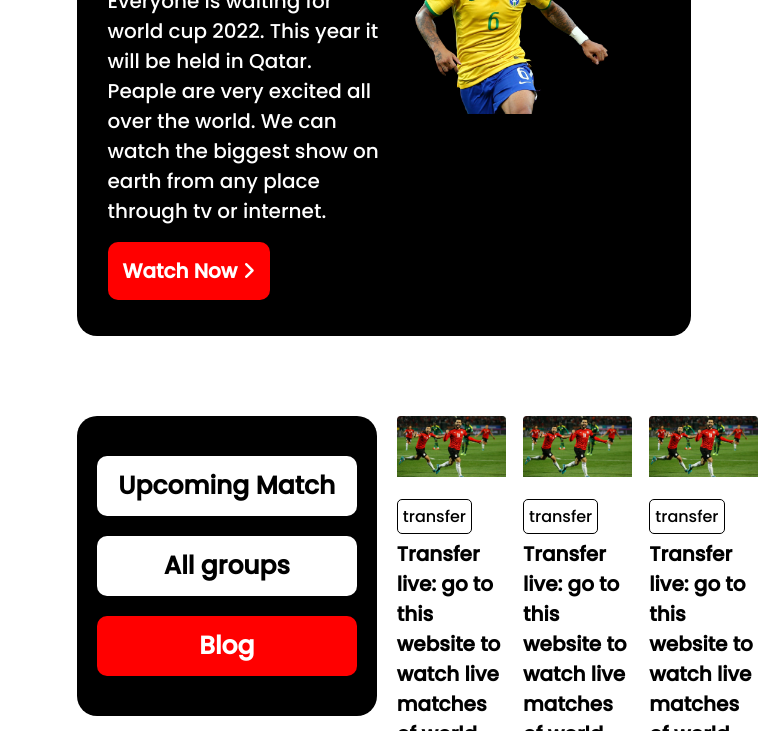
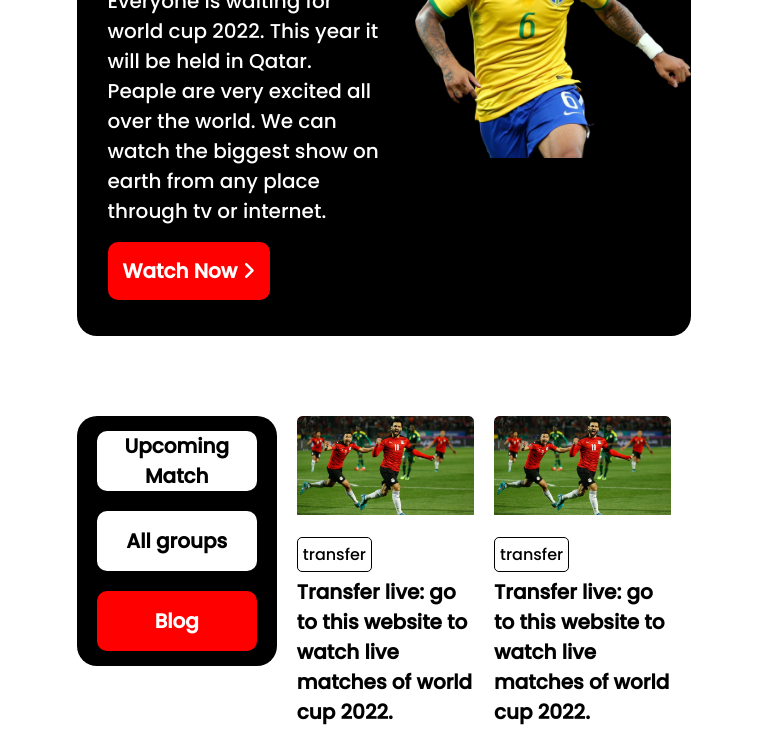
Before and after one commit to romana-rashid02/world-cup-final2022, a plain HTML site: page index.html in a window 768 px wide. Shown: the part 335-1066 px from the top of the page. Drawn offline with Linux system fonts and the light colour scheme.

Commit message:
media query for tablet done

```diff
--- a/style.css
+++ b/style.css
@@ -137,6 +137,7 @@ Second section styling starts
     column-gap: 30px;
     margin-top: 10px;
 }
+
 /* --------------------
 secons section ends
 ------------------------*/
@@ -223,3 +224,25 @@ Media query for mobile
         margin-left: 0;
     }
 }
+/* media query for tablet  */
+@media screen and (min-width: 577px) and (max-width: 768px){
+    .half-width img{
+        width: 100%;
+    }
+    .blogs{
+        width: 200px;
+        height: 250px;
+        margin-right: 20px;
+    }
+    .links{
+        width: 150px;
+        font-size: 20px;
+        padding: 5px;
+    }
+    .right-container{
+        grid-template-columns: repeat(2, 1fr);
+        margin: 0 auto;
+        gap: 0;
+    }
+
+}
```
